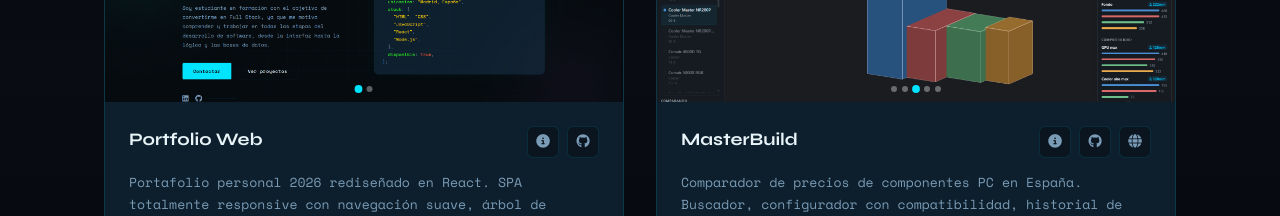
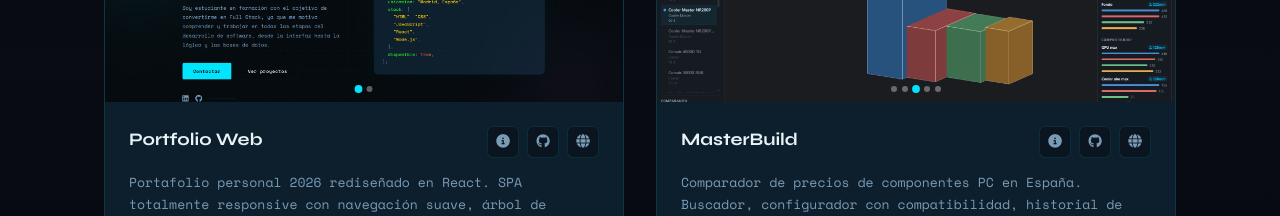
Before and after one commit to noemmang/portafolio_2026, a React (Vite) app: page / in a window 1280 px wide. Shown: the part 4140-4356 px from the top of the page. Built offline with nearby package versions, Linux system fonts and the light colour scheme.

Commit message:
feat: add live url to portfolio project

```diff
--- a/src/data/portfolio.js
+++ b/src/data/portfolio.js
@@ -129,7 +129,7 @@ export const projects = [
       "fa-brands fa-css3-alt",
     ],
     github: "https://github.com/noemmang/portafolio_2026.git",
-    live: "",
+    live: "https://portafolio-2026-flax-eta.vercel.app",
     details: {
       frontend: "SPA construida en React 18 con Vite como bundler. Arquitectura basada en componentes funcionales y hooks (useState, useEffect, useRef). Animaciones de entrada y transiciones con Framer Motion usando useInView para activarlas al hacer scroll. Navegación entre secciones con scroll suave y detección de sección activa. CSS modular por componente con variables globales, totalmente responsive con CSS Grid y Flexbox.",
       visualizacion: "Árbol de habilidades construido con D3.js usando d3.stratify() y d3.tree() en layout radial. Soporta zoom y pan nativo de D3, tooltips personalizados y animación de pulso CSS en nodos activos. Los nodos y conexiones se colorean por categoría (frontend, backend, tools) y estado (aprendido / pendiente).",
```
